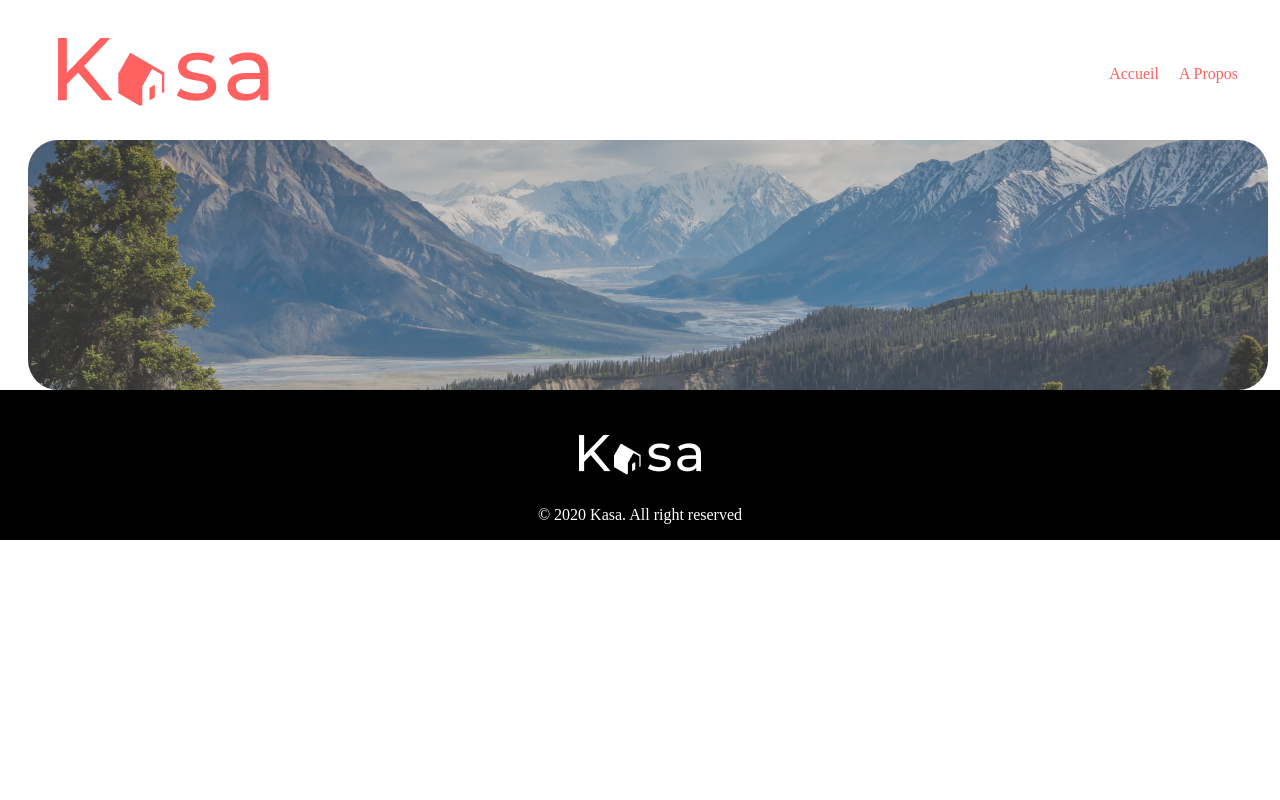
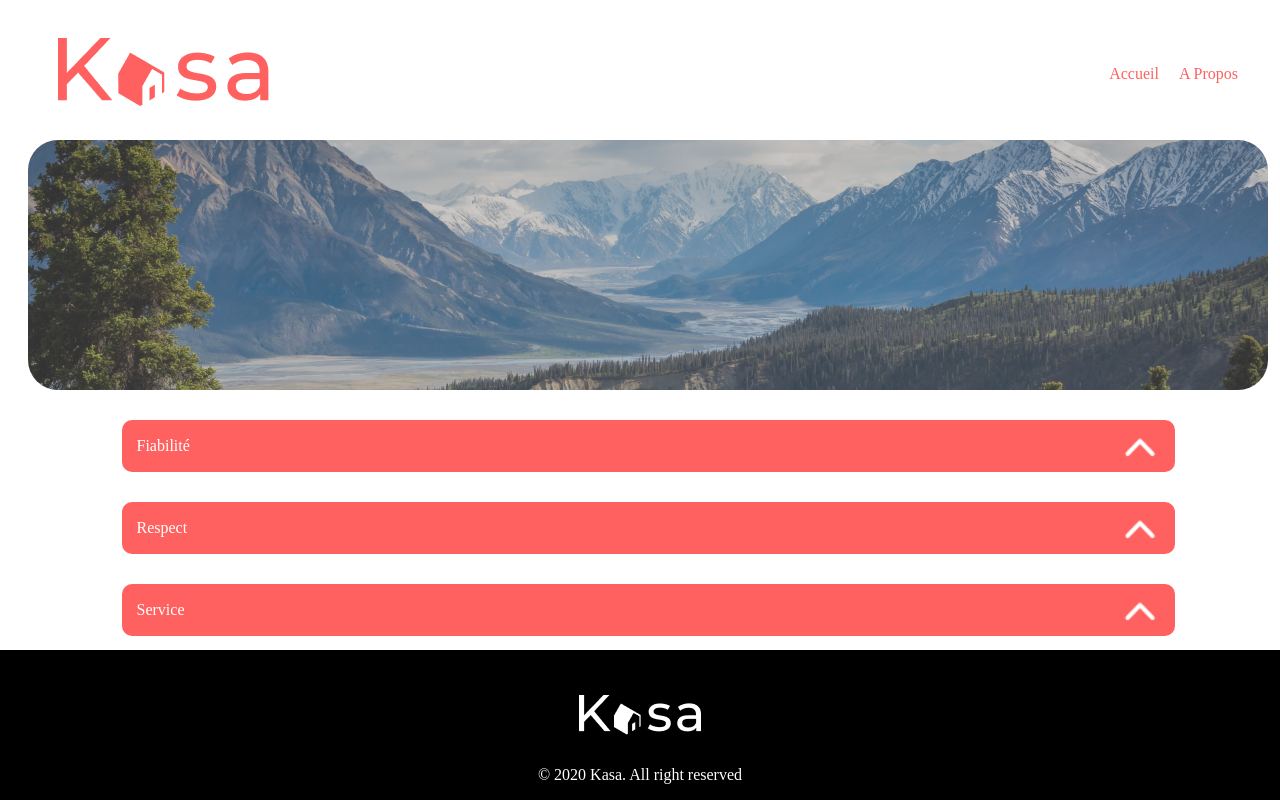
Before and after one commit to Alexis83250/kasa-immobilier, a React (Create React App) app: page /A-Propos in a window 1280 px wide. Built offline with nearby package versions, Linux system fonts and the light colour scheme.

Commit message:
propos fait

```diff
--- a/src/components/Error/index.jsx
+++ b/src/components/Error/index.jsx
@@ -1,3 +1,4 @@
+import { Link } from 'react-router-dom'
 import erreur from '../../assets/erreur.png'
 import '../../styles/Error.scss'
 import '../../styles/Body.scss'
@@ -7,8 +8,11 @@ import '../../styles/Body.scss'
 function Error() {
     return (
         <div className='error'>
-            <img src={erreur} alt="message d'erreur" />
-            <h1>Oups ! La page que vous demandez n'existe pas</h1>
+            <img className="padding" src={erreur} alt="message d'erreur" />
+            <h1 className="error__color padding">Oups ! La page que vous demandez n'existe pas</h1>
+            <Link to="/">
+                <p className="error__color padding ">Retourner sur la page d'acceuil</p>
+        </Link>
         </div>
     )
 }
--- a/src/pages/Propos/index.jsx
+++ b/src/pages/Propos/index.jsx
@@ -1,11 +1,18 @@
 import ImageFond2 from '../../assets/ImageFond2.png'
+import Fleche from '../../assets/fleche-haute.png'
 import '../../styles/Banner.scss'
+import '../../styles/Propos.scss'
 
 
 function Propos() {
-  return (
+  return (<div className='propos ajustement'>
     <div className='Banniere'>
       <img className="Banniere__ImageFond" src={ImageFond2} alt='Paysage en fond'/>
+    </div>
+    <div className='ajustement propos__closed'><p>Fiabilité</p><img className='propos__closed--logo' src={Fleche} alt='Fleche pour dérouler'/></div>
+    <div className='ajustement propos__closed'><p>Respect</p><img className='propos__closed--logo' src={Fleche} alt='Fleche pour dérouler'/></div>
+    <div className='ajustement propos__closed'><p>Service</p><img className='propos__closed--logo' src={Fleche} alt='Fleche pour dérouler'/></div>
+    <div className='ajustement propos__closed'><p>Sécurité</p><img className='propos__closed--logo' src={Fleche} alt='Fleche pour dérouler'/></div>
     </div>
   )
 }
--- a/src/styles/Body.scss
+++ b/src/styles/Body.scss
@@ -1,13 +1,15 @@
 html {
     min-height: 100%;
+    position: relative;
     body {
     width: 100%;
     display: flex;
-        justify-content: center;
-        align-items: center;
+    justify-content: center;
+    align-items: center;
 
     main {
         width: 80%;
+
     }
 }
 
--- a/src/styles/Card.scss
+++ b/src/styles/Card.scss
@@ -5,7 +5,8 @@ $couleurFond : #F6F6F6;
     display: flex;
     justify-content: center;
     align-items: center;
-    margin: 20px 0;
+    margin-top: 20px;
+    margin-bottom: 170px;
 
     .portfolio__listeAppart {
         flex: 1;
--- a/src/styles/Error.scss
+++ b/src/styles/Error.scss
@@ -1,3 +1,6 @@
+$errorColor : #FF6060;
+
+
 .error {
     display: flex;
     justify-content: center;
@@ -5,4 +8,10 @@
     flex-direction: column;
     width: 1240px;
     height: 650px;
+    .error__color{
+       color : $errorColor;
+    }
+    .padding{
+        padding-top: 80px;
+    }
 }
--- a/src/styles/Footer.scss
+++ b/src/styles/Footer.scss
@@ -3,7 +3,7 @@
     background-color: black;
     height: 150px;
     left: 0;
-    bottom: -10;
+    bottom: 0;
     width: 100%;
     display: flex;
     flex-direction: column;
--- /dev/null
+++ b/src/styles/Propos.scss
@@ -0,0 +1,32 @@
+$colorClosed :#FF6060;
+
+
+.propos{
+    align-items: center;
+    flex-direction: column;
+    .propos__closed{
+        justify-content: space-between;
+        align-items: center;
+        background-color: $colorClosed;
+        width: 1023px;
+        height: 52px;
+        margin-top: 30px;
+        padding-left: 15px;
+        padding-right: 15px;
+        color: white;
+        -webkit-border-radius: 10px;
+        -moz-border-radius: 10px;
+        border-radius: 10px;
+    }
+    .propos__closed--logo{
+        width: 40px;
+        height: 40px;
+    }
+}
+
+
+.ajustement{
+    display: flex;
+
+
+}
```
Also changed, not shown: src/assets/fleche-haute.png (added).
